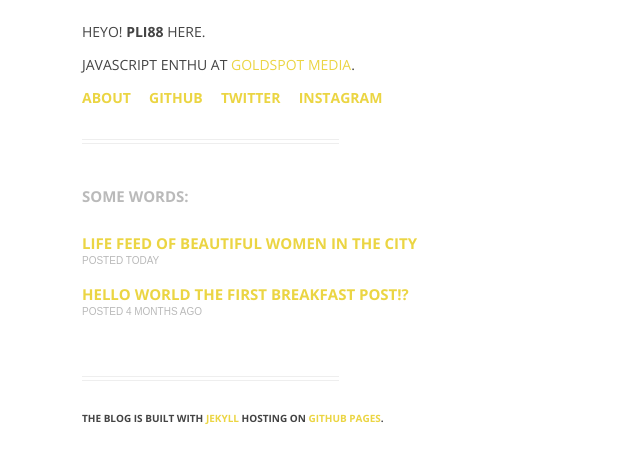
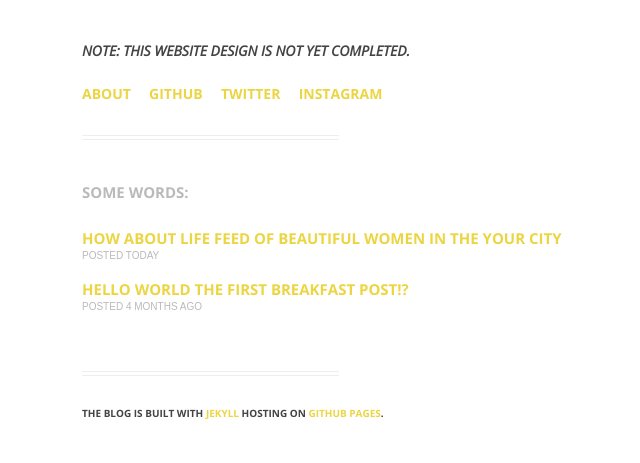
Before and after one commit to karthick-manoharan/karthick-manoharan.github.io, a Jekyll site: the page built from index.html, in a window 1280 px wide. Shown: the top 463 px of the page, without its empty margins (322-962 px from the left). Built offline with Jekyll 4.4.1, drawn with Linux system fonts in a browser that asks for light colours; Markdown is read by kramdown in place of the engine named in the settings; the list of posts is cut into pages by our own code; comment, search, counter and statistics services are not loaded.

Commit message:
Post title update

```diff
--- a/_includes/header.html
+++ b/_includes/header.html
@@ -1,7 +1,6 @@
 
 {% if page.url == "/" %}
-  <p>Heyo! <strong>pli88</strong> here.</p>
-  <p>JavaScript enthu at <a href="http://www.goldspotmedia.com">GoldSpot Media</a>.</p>
+  <i><h4>Note: This website design is not yet completed.</h4></i>
   <nav class="bold">
     {% for link in site.links %}
       <a id="ind-{{ link.name | downcase }}" href="{{ link.url }}">{{ link.name }}</a>&nbsp;&nbsp;&nbsp;&nbsp;
--- a/_posts/2015-09-29-Beautiful-women-in-your-city.md
+++ b/_posts/2015-09-29-Beautiful-women-in-your-city.md
@@ -1,6 +1,6 @@
 ---
 layout: post
-title: Life feed of beautiful women in the city
+title: How about life feed of beautiful women in the your city
 date: 2015-09-29 09:46
 ---
 
```
